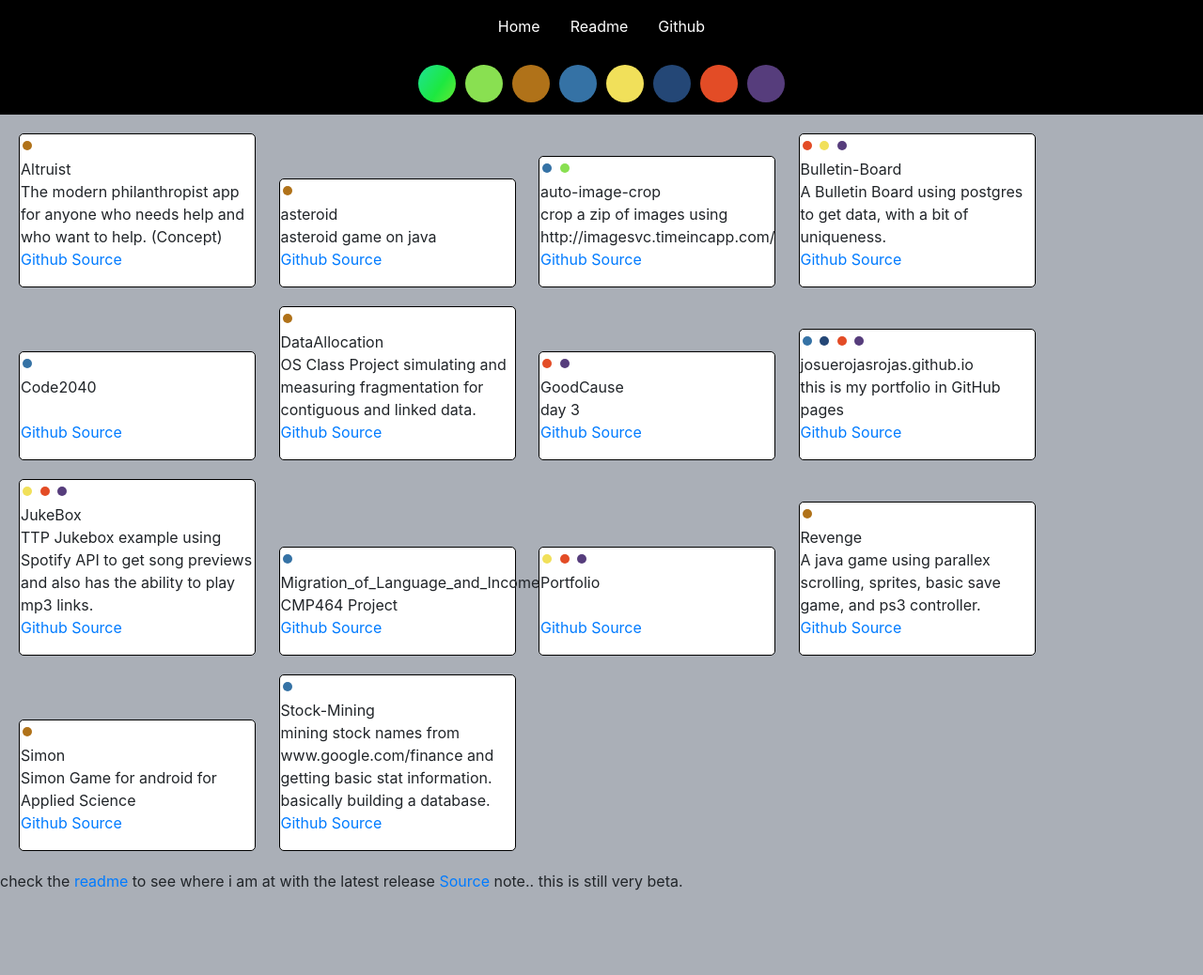
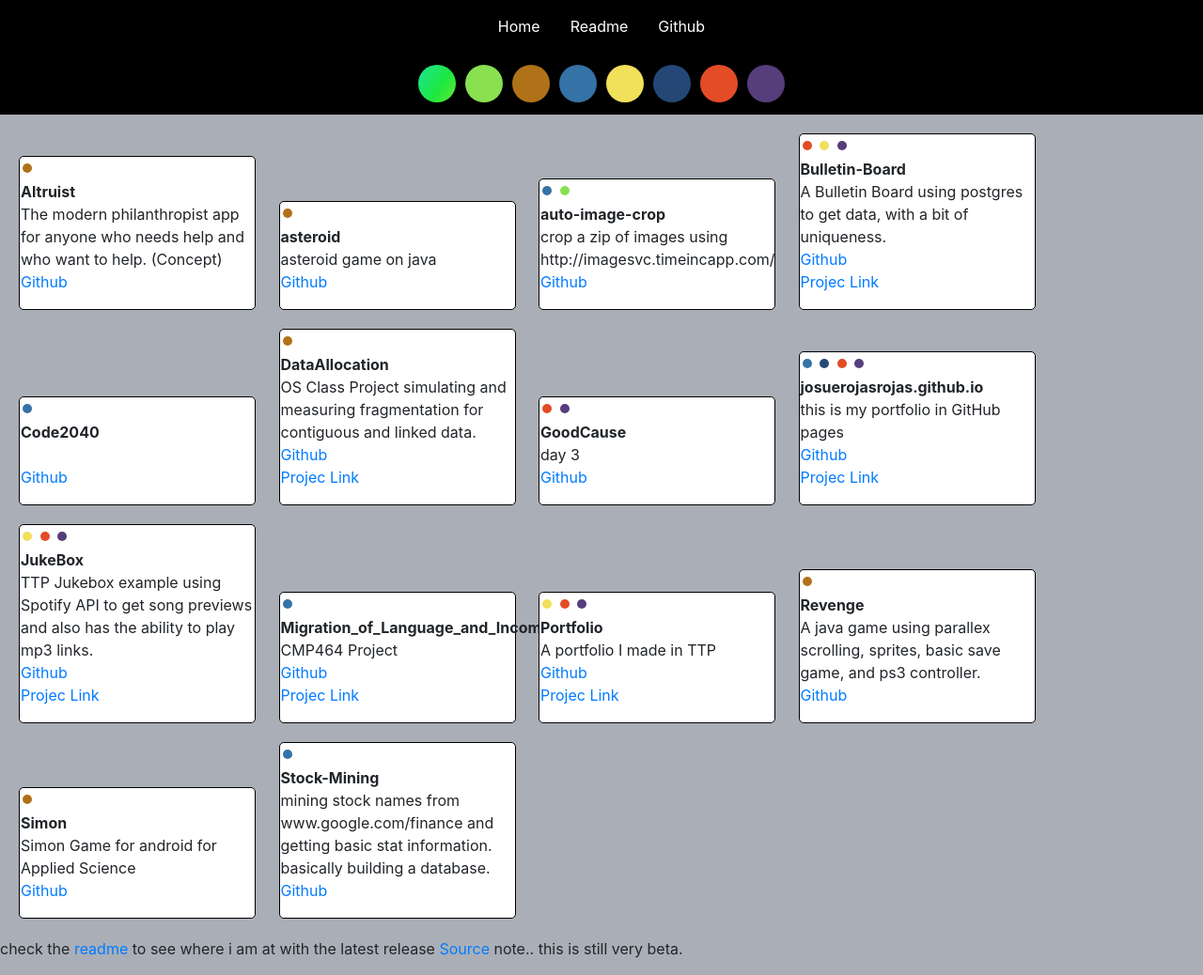
Before and after one commit to josue-rojas/josuerojasrojas.github.io-old, a Jekyll site: the page built from index.html, in a window 1280 px wide. Shown: the whole page at 94% size. Built offline with Jekyll 4.4.1, drawn with Linux system fonts in a browser that asks for light colours; nearby versions of some CDN libraries; before the commit the page ends 966 px from its top, so only the background shows below that.

Commit message:
update data with more info (links); update readme; updated main page to include proj links

```diff
--- a/index.html
+++ b/index.html
@@ -25,11 +25,15 @@ title: Portfolio Home
 		</div>
 		{% endfor %}
 		<div class='content'>
-			<p>{{ repo.repo_name }}
+			<p><b>{{ repo.repo_name }}</b>
 				<br>
 				{{ repo.description }}
 				<br>
-				<a href='{{repo.url}}'>Github Source</a>
+				<a href='{{repo.url}}'>Github</a>
+				{% if repo.projectLink != "" %}
+				<br>
+				<a href='{{repo.projectLink}}'>Projec Link</a>
+				{% endif %}
 			</p>
 		</div>
 	</div>
```
Also changed, not shown: _data/data.json (+1 -1 lines), _data/data.yml (+46 -18 lines), _data/githubcontent.py (+10 -10 lines), README.md.
